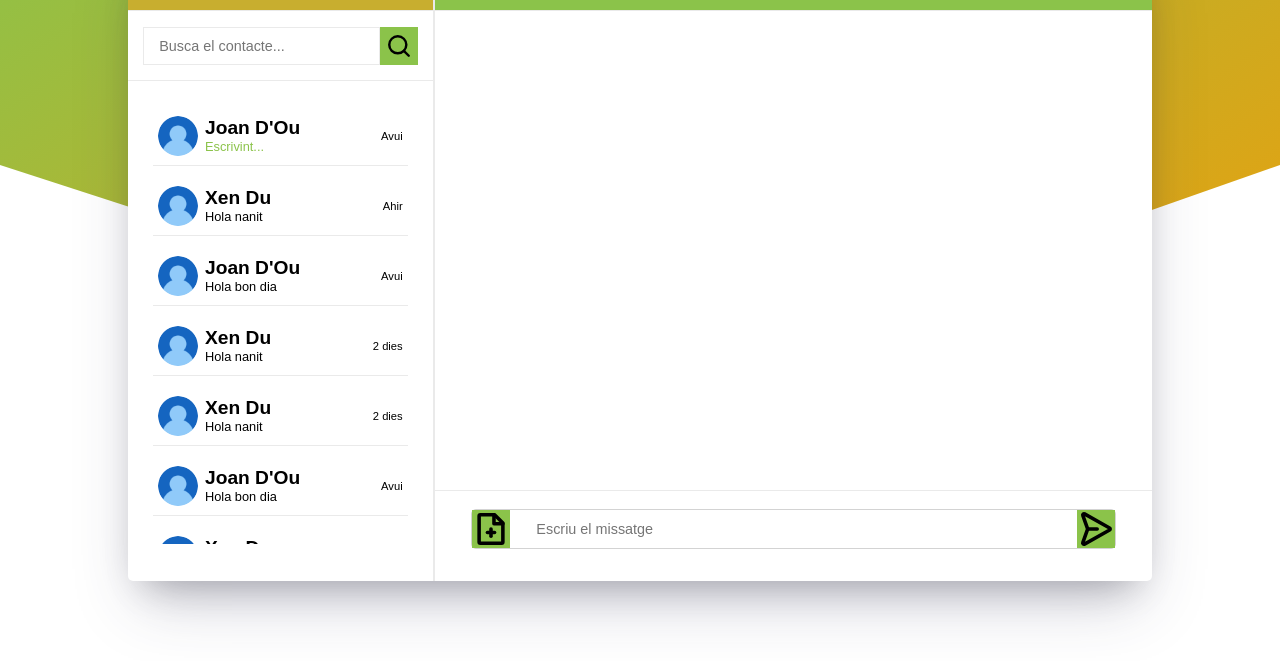
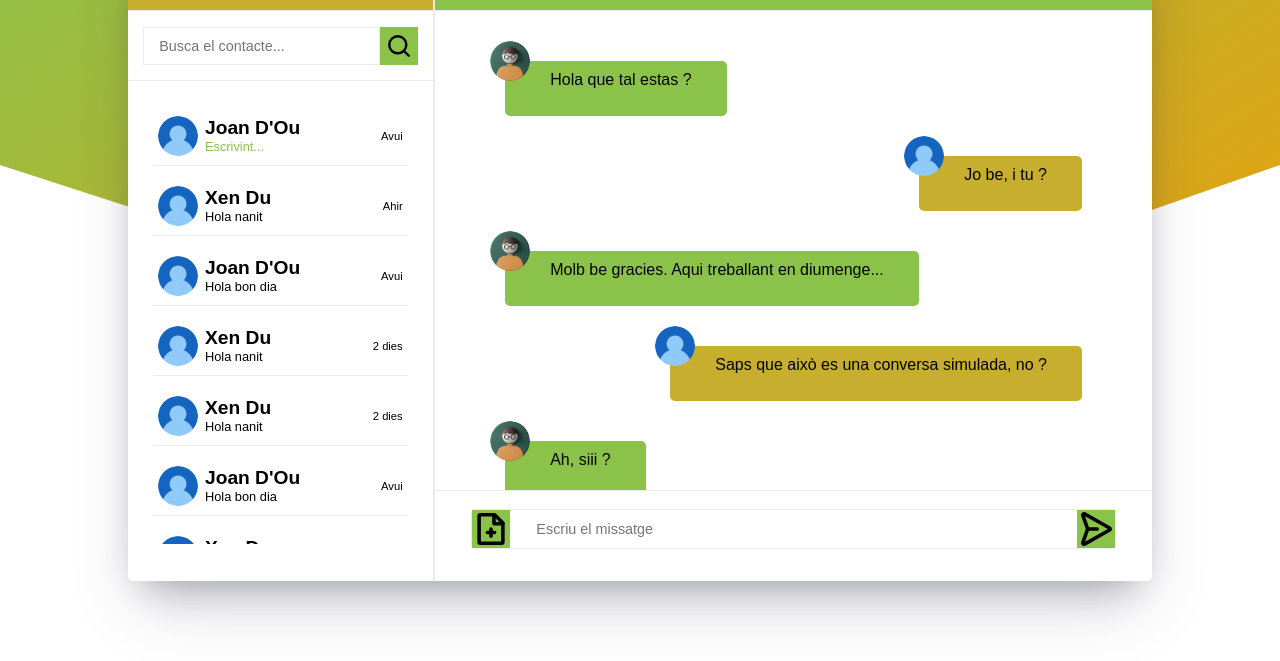
Before and after one commit to DavidCastelloBatet/chatCETv2, a plain HTML site: page index.html in a window 1280 px wide. Shown: the part 139-800 px from the top of the page. Drawn offline with Linux system fonts and the light colour scheme.

Commit message:
Afegeixo simulacio dels missatges

```diff
--- a/css/style.css
+++ b/css/style.css
@@ -109,6 +109,8 @@ ul {
   margin-top: 15px;
   margin-left: 15px;
   width: 90%;
+  /* nota: per controlar
+  l'scroll de la llista */
   overflow-y: auto;
 }
 .ava {
@@ -193,7 +195,39 @@ li {
 .mid {
   height: 75%;
   border-bottom: 1px solid var(--c);
+  overflow-y: auto;
+  padding: 30px;
 }
+
+.meus,
+.teus {
+  border-radius: 5px;
+  max-width: 90%;
+  padding: 10px 35px 5px 5px;
+  clear: both;
+  margin: 20px 40px;
+  display: flex;
+  align-items: top;
+  justify-content: center;
+}
+
+.meus {
+  background: var(--vPrincipal);
+  float: left;
+}
+
+.meus img,
+.teus img {
+  position: relative;
+  top: -30px;
+  left: -20px;
+}
+
+.teus {
+  background: var(--groc);
+  float: right;
+}
+
 /* ends section missatges */
 
 /* start seccio enviar missatge */
@@ -212,7 +246,7 @@ li {
   justify-content: space-between;
   height: 40px;
   border-radius: 5px;
-  border: 1px solid lightgrey;
+  border: 1px solid var(--c);
 }
 
 .bottom form .icon3 {
--- a/index.html
+++ b/index.html
@@ -248,7 +248,46 @@
         <!-- ends capcelera -->
 
         <!-- start section missatges -->
-        <section class="mid"></section>
+        <section class="mid">
+          <article class="meus">
+            <img src="./images/avatarJo.png" alt="Avatar" class="ava" />
+            <p>Hola que tal estas ?</p>
+          </article>
+          <article class="teus">
+            <img src="./images/avatarGeneral.png" alt="Avatar" class="ava" />
+            <p>Jo be, i tu ?</p>
+          </article>
+          <article class="meus">
+            <img src="./images/avatarJo.png" alt="Avatar" class="ava" />
+            <p>Molb be gracies. Aqui treballant en diumenge...</p>
+          </article>
+          <article class="teus">
+            <img src="./images/avatarGeneral.png" alt="Avatar" class="ava" />
+            <p>Saps que això es una conversa simulada, no ?</p>
+          </article>
+          <article class="meus">
+            <img src="./images/avatarJo.png" alt="Avatar" class="ava" />
+            <p>Ah, siii ?</p>
+          </article>
+
+          <article class="meus">
+            <img src="./images/avatarJo.png" alt="Avatar" class="ava" />
+            <p>Pos ara et menjaras els lorem ipsum de torn...</p>
+          </article>
+          <article class="teus">
+            <img src="./images/avatarGeneral.png" alt="Avatar" class="ava" />
+            <p>Noooo....!</p>
+          </article>
+          <article class="meus">
+            <img src="./images/avatarJo.png" alt="Avatar" class="ava" />
+            <p>
+              Lorem ipsum dolor, sit amet consectetur adipisicing elit. Aliquam
+              doloribus magni molestias? Quos impedit suscipit voluptates dicta,
+              provident eaque doloribus nesciunt est commodi deleniti? Libero
+              explicabo non aliquam dolores iure.
+            </p>
+          </article>
+        </section>
         <!-- ends section missatges -->
 
         <!-- start seccio enviar missatge -->
```
